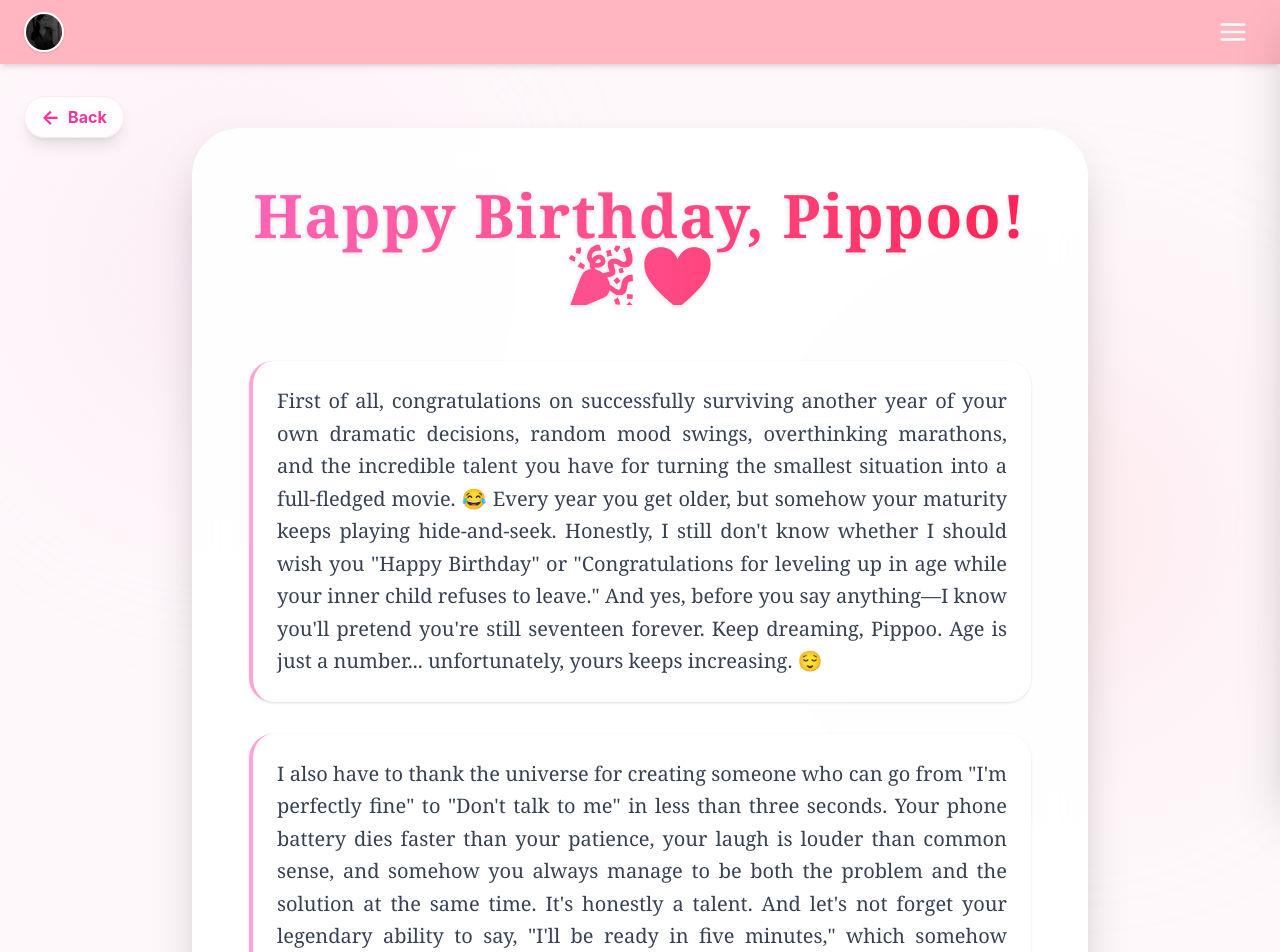
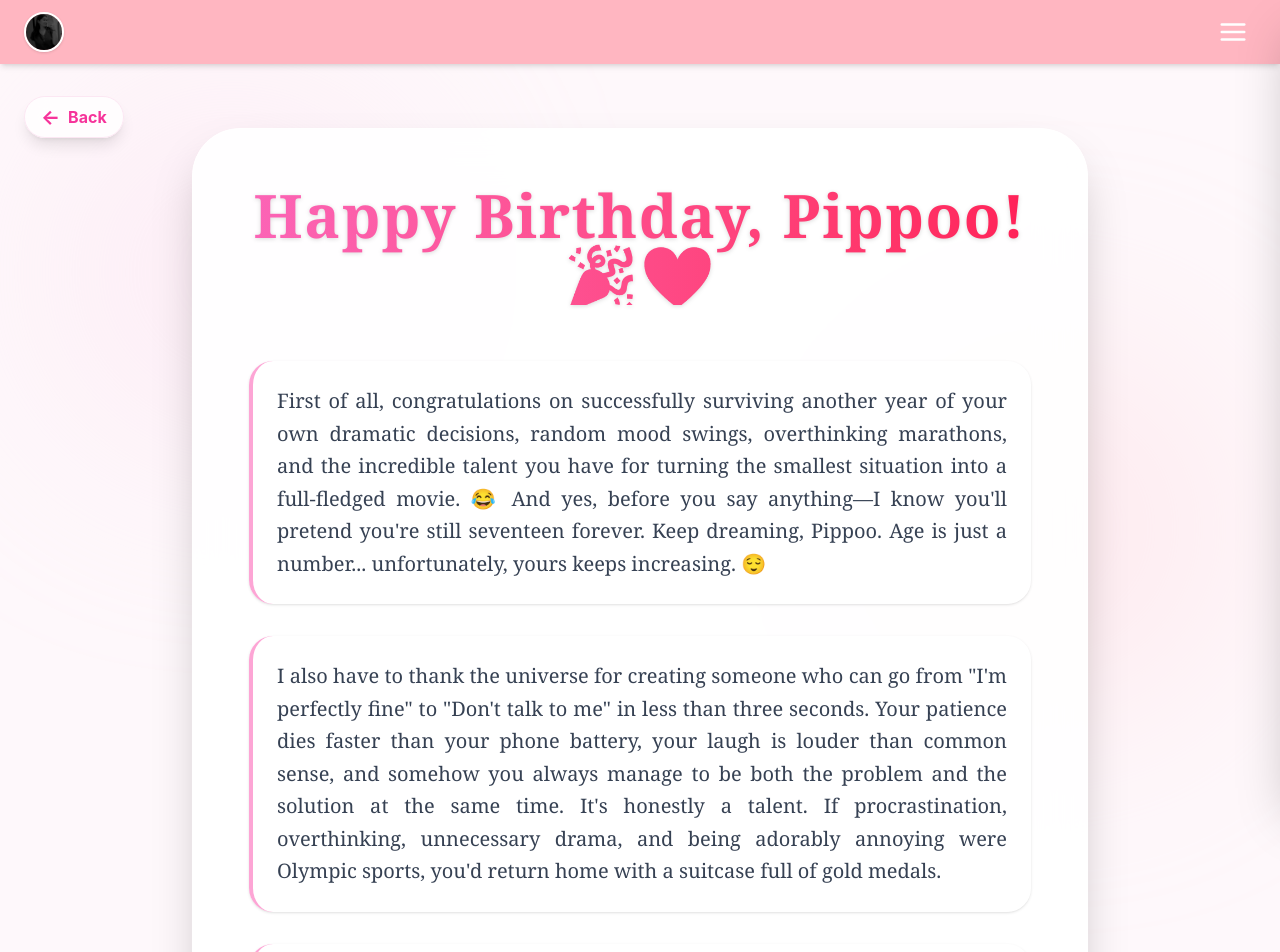
Before and after one commit to parthgohil-developer/BestieHeart, a React (Vite) app in the folder Frontend/: page /birthday in a window 1280 px wide. Shown: the top 952 px of the page. Built offline with nearby package versions, Linux system fonts and the light colour scheme.

Commit message:
Update Birthday.jsx

```diff
--- a/Frontend/src/pages/Birthday.jsx
+++ b/Frontend/src/pages/Birthday.jsx
@@ -3,17 +3,17 @@ import { motion } from 'framer-motion';
 
 export default function Birthday() {
     const paragraphs = [
-    `First of all, congratulations on successfully surviving another year of your own dramatic decisions, random mood swings, overthinking marathons, and the incredible talent you have for turning the smallest situation into a full-fledged movie. 😂 Every year you get older, but somehow your maturity keeps playing hide-and-seek. Honestly, I still don't know whether I should wish you "Happy Birthday" or "Congratulations for leveling up in age while your inner child refuses to leave." And yes, before you say anything—I know you'll pretend you're still seventeen forever. Keep dreaming, Pippoo. Age is just a number... unfortunately, yours keeps increasing. 😌`,
+        `First of all, congratulations on successfully surviving another year of your own dramatic decisions, random mood swings, overthinking marathons, and the incredible talent you have for turning the smallest situation into a full-fledged movie. 😂 And yes, before you say anything—I know you'll pretend you're still seventeen forever. Keep dreaming, Pippoo. Age is just a number... unfortunately, yours keeps increasing. 😌`,
 
-    `I also have to thank the universe for creating someone who can go from "I'm perfectly fine" to "Don't talk to me" in less than three seconds. Your phone battery dies faster than your patience, your laugh is louder than common sense, and somehow you always manage to be both the problem and the solution at the same time. It's honestly a talent. And let's not forget your legendary ability to say, "I'll be ready in five minutes," which somehow translates into thirty-five business days. If procrastination, overthinking, unnecessary drama, and being adorably annoying were Olympic sports, you'd return home with a suitcase full of gold medals.`,
+        `I also have to thank the universe for creating someone who can go from "I'm perfectly fine" to "Don't talk to me" in less than three seconds. Your patience dies faster than your phone battery, your laugh is louder than common sense, and somehow you always manage to be both the problem and the solution at the same time. It's honestly a talent. If procrastination, overthinking, unnecessary drama, and being adorably annoying were Olympic sports, you'd return home with a suitcase full of gold medals.`,
 
         `But jokes aside... somewhere between all the teasing, the endless roasting, and our random conversations that somehow start with one topic and end on something completely unrelated, you quietly became one of the most important people in my life.`,
 
-    `It's funny how friendships begin. One day someone is just another person, and before you even realize it, they're the one you instinctively want to tell every piece of good news to, the one whose opinion starts mattering, the one whose messages can instantly make a bad day feel lighter. That's exactly what happened with you. Looking back, I honestly smile thinking about how we met and how naturally everything just clicked. There was never any pressure to be someone else around you. We could be completely stupid together, laugh until our stomachs hurt over things nobody else would ever understand, and somehow create inside jokes from the most random moments that still make us laugh today.`,
+        `It's funny how friendships begin. One day someone is just another person, and before you even realize it, they're the one you instinctively want to tell every piece of good news to, the one whose opinion starts mattering, the one whose messages can instantly make a bad day feel lighter. That's exactly what happened with you. Looking back, I honestly smile thinking about how we met and how naturally everything just clicked. We could be completely stupid together, laugh until our stomachs hurt over things nobody else would ever understand, and somehow create inside jokes from the most random moments that still make us laugh today.`,
 
         `What I admire most about you isn't something people notice immediately. It's your heart. It's the way you care so deeply, even when you pretend not to. It's your kindness that appears in quiet ways. It's your resilience when life gets difficult. It's your ability to make people feel seen, even when you're carrying your own worries. It's your smile that somehow manages to brighten a room, your laughter that spreads before anyone realizes they're smiling too, and the warmth you bring simply by being yourself.`,
 
-    `On your birthday, I don't just wish you happiness for today—I wish you a life overflowing with moments that make your heart genuinely full. I hope your dreams stop feeling distant and start becoming reality one by one. I hope you find people who love you the way you deserve to be loved, opportunities that recognize your worth, peace that stays even on difficult days, and success that makes every struggle worthwhile. I hope you never lose your curiosity, your kindness, your crazy sense of humor, or the beautiful light that makes you uniquely you.`,
+        `On your birthday, I don't just wish you happiness for today—I wish you a life overflowing with moments that make your heart genuinely full. I hope your dreams stop feeling distant and start becoming reality one by one. I hope you find people who love you the way you deserve to be loved, opportunities that recognize your worth, peace that stays even on difficult days, and success that makes every struggle worthwhile. I hope you never lose your curiosity, your kindness, or the beautiful light that makes you uniquely you.`,
 
         `Please never change the parts of yourself that make you special. Stay weird. Stay loud. Stay wonderfully chaotic. Stay compassionate. Stay ambitious. Stay the girl who somehow manages to make ordinary days unforgettable. The world already has enough copies; it only has one Pippoo.`,
 
```
Lines whose indentation alone changed are shown as unchanged.
